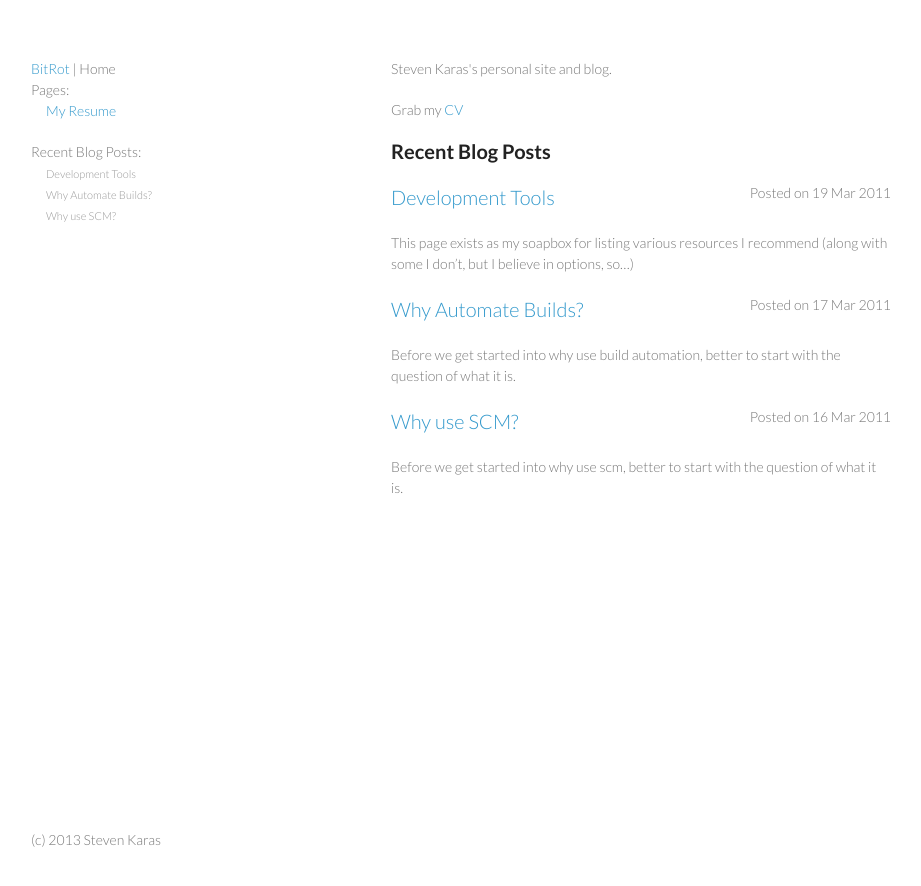
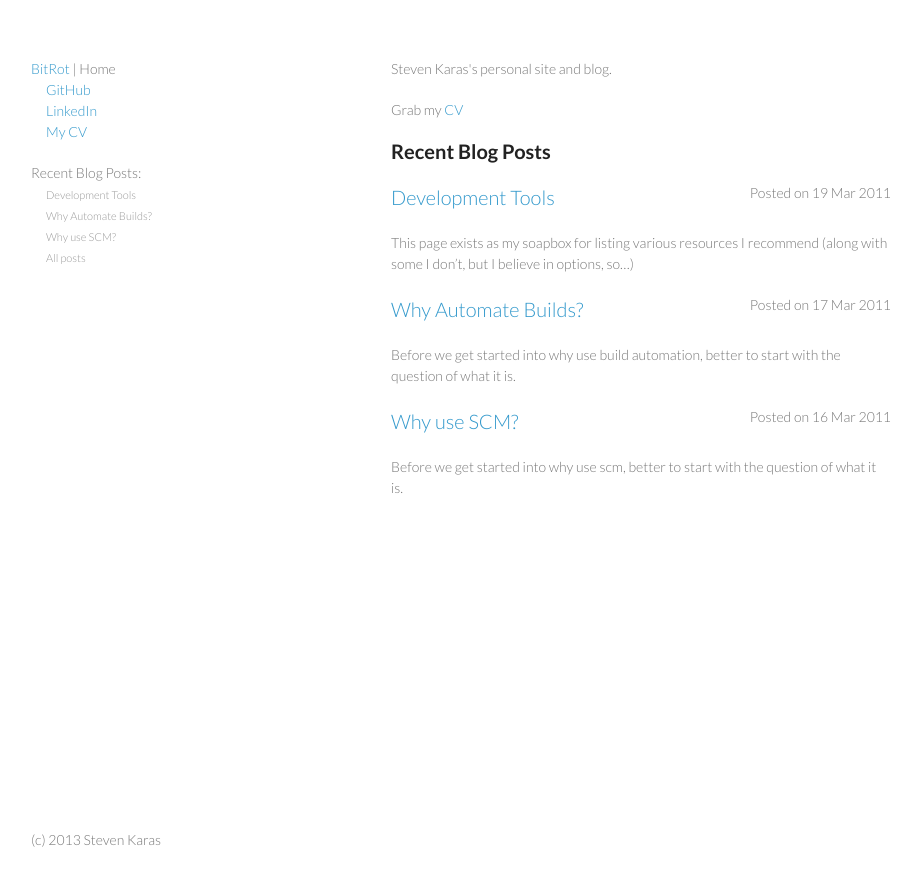
Before and after one commit to stevenkaras/stevenkaras.github.com, a Jekyll site: the page built from index.html, in a window 1280 px wide. Shown: the top 886 px of the page, without its empty margins (179-1100 px from the left). Built offline with Jekyll 4.4.1, drawn with Linux system fonts in a browser that asks for light colours.

Commit message:
overhaul header/footer

```diff
--- /dev/null
+++ b/_includes/footer.html
@@ -0,0 +1 @@
+(c) {{ site.time | date: "%Y" }} Steven Karas
--- a/_includes/header.md
+++ /dev/null
@@ -1,7 +0,0 @@
-<a href="/">BitRot</a>
-{% if post.categories != null %}
-	{% if post.categories != empty %}
-		| {{ post.categories | array_to_sentence_string }}
-	{% endif %}
-{% endif %}
- | {{ page.title }}
--- a/_includes/nav-blog.html
+++ b/_includes/nav-blog.html
@@ -4,5 +4,6 @@
     {% for post in site.categories.blog limit:4 %}
       <li><a href="{{ post.url }}">{{ post.title }}</a></li>
     {% endfor %}
+    <li><a href="{{ site.url }}/blog/list">All posts</a></li>
   </ul>
 </nav>
--- a/_includes/nav-pages.html
+++ b/_includes/nav-pages.html
@@ -1,6 +1,7 @@
 <nav class="nav_pages">
-  Pages:
   <ul>
-    <li><a href="{{ site.url }}/downloads/resume.pdf">My Resume</a></li>
+    <li><a href="http://github.com/stevenkaras">GitHub</a></li>
+    <li><a href="http://www.linkedin.com/in/stevenkaras">LinkedIn</a></li>
+    <li><a href="{{ site.url }}/downloads/resume.pdf">My CV</a></li>
   </ul>
 </nav>
--- a/_layouts/default.html
+++ b/_layouts/default.html
@@ -15,14 +15,14 @@
   <body>
     <div class='wrapper'>
       <header>
-        {% include header.md %}
+        {% include header.html %}
         {% include nav-pages.html %}
         {% include nav-blog.html %}
       </header>
       <section>
         {{ content }}
       </section>
-      <footer>{% include footer.md %}</footer>
+      <footer>{% include footer.html %}</footer>
     </div>
     <script src="javascripts/scale.fix.js"></script>
   </body>
--- a/_layouts/post.html
+++ b/_layouts/post.html
@@ -15,7 +15,7 @@
   <body>
     <div class='wrapper'>
       <header>
-        {% include header.md %}
+        {% include header.html %}
         {% include nav-pages.html %}
         {% include nav-blog.html %}
       </header>
@@ -25,7 +25,7 @@
             {{ content }}
         </div>
       </section>
-      <footer>{% include footer.md %}</footer>
+      <footer>{% include footer.html %}</footer>
     </div>
     <script src="javascripts/scale.fix.js"></script>
   </body>
--- a/css/base.css
+++ b/css/base.css
@@ -108,6 +108,11 @@ header {
   width:270px;
   float:left;
   position:fixed;
+}
+
+header ul {
+  list-style: square;
+  padding: 0;
 }
 
 nav ul {
@@ -223,10 +228,6 @@ footer {
   body {
     padding:15px;
   }
-
-  header ul {
-    display:none;
-  }
 }
 
 @media print {
```
Also changed, not shown: _includes/footer.md (deleted, +0 -1 lines), _includes/header.html (added, +7 -0 lines).
